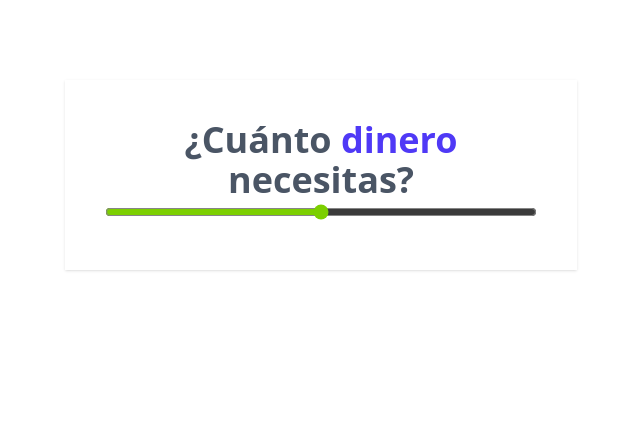
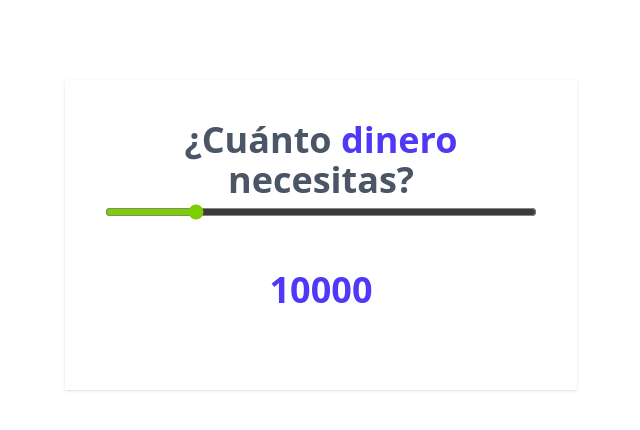
Before and after one commit to cgamcs/cotizador-prestamos, a React (Vite) app: page / in a window 1280 px wide. Shown: the top 430 px of the page, without its empty margins (319-959 px from the left). Built offline with nearby package versions, Linux system fonts and the light colour scheme.

Commit message:
usando useState para modificar el DOM y agregando variables para el input

```diff
--- a/src/App.jsx
+++ b/src/App.jsx
@@ -2,10 +2,14 @@ import { useState } from "react"
 import Header from "./components/Header"
 
 function App() {
-  const [cantidad, setCantidad] = useState()
+  const [cantidad, setCantidad] = useState(10000)
+
+  const min = 0
+  const max = 50000
+  const step = 100
 
   function handleChange(e) {
-    console.log(+e.target.value)
+    setCantidad(+e.target.value)
   }
 
   return (
@@ -19,7 +23,15 @@ function App() {
           id=""
           className="w-full h-6 bg-gray-200 accent-lime-500 hover:accent-lime-600"
           onChange={handleChange}
+          min={min}
+          max={max}
+          step={step}
+          value={cantidad}
         />
+
+        <p className="text-center my-10 text-4xl font-extrabold text-indigo-600">
+          {cantidad}
+        </p>
       </div>
     </>
   )
```
